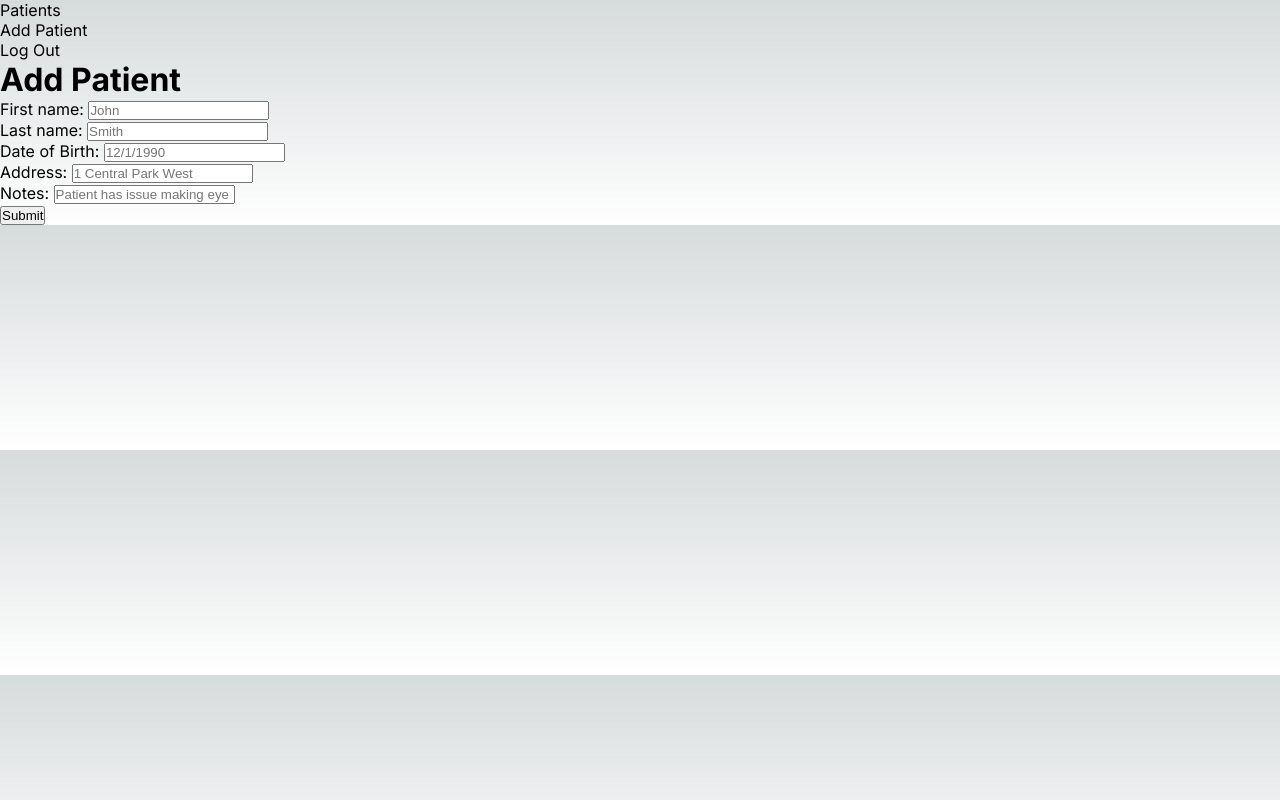
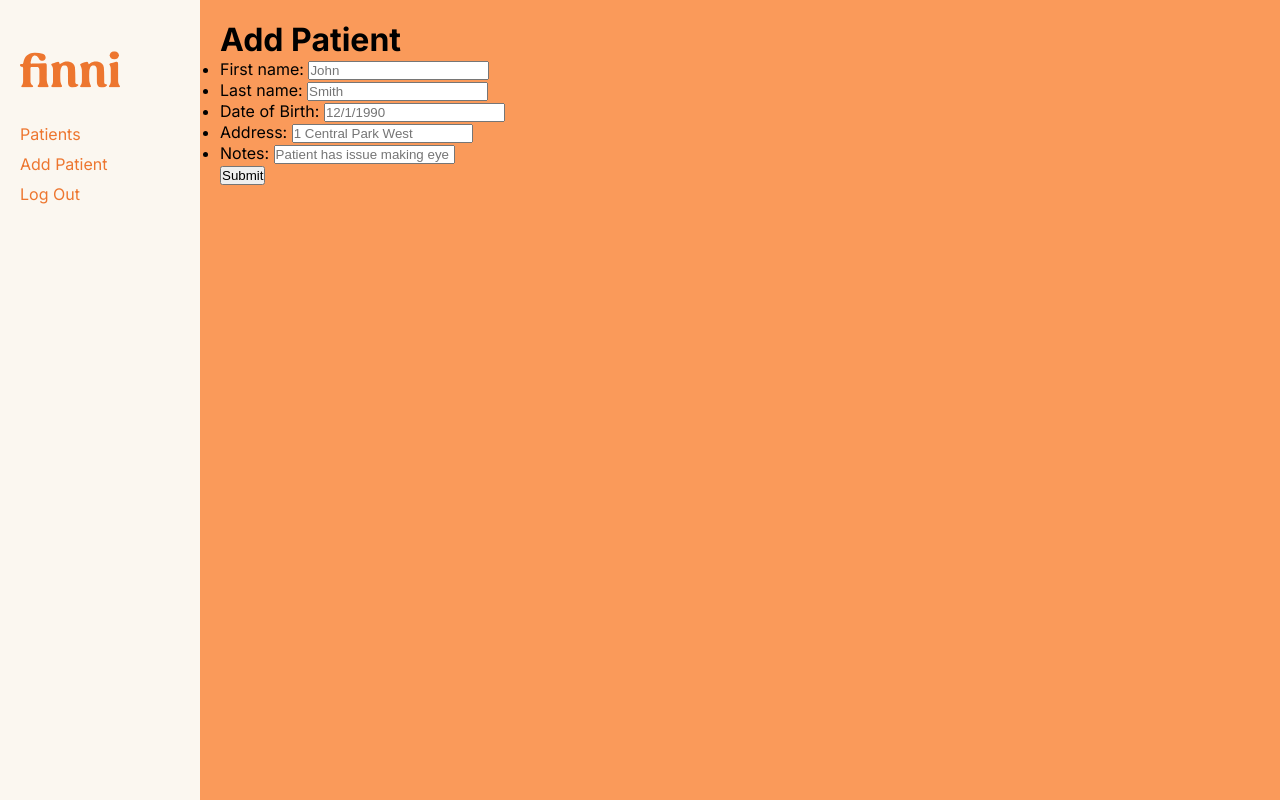
Before and after one commit to solomonii/finnihealth-takehome, a Next.js app: page /dashboard/addpatient in a window 1280 px wide. Built offline with nearby package versions, Linux system fonts and the light colour scheme; no server answers.

Commit message:
dashboard table and navigation UI

```diff
--- /dev/null
+++ b/src/app/dashboard/dashboard.module.css
@@ -0,0 +1,82 @@
+.dashboardContainer {
+    display: flex;
+    height: 100vh;
+    background-color: #fa9a5a;
+}
+
+.header {
+    padding-top: 20px;
+}
+
+.sidebar {
+    width: 200px;
+    padding: 20px;
+    background-color: #fbf7f0;
+    color: #ed762f;
+  }
+
+  .sidebar ul {
+    list-style-type: none;
+    padding: 0;
+  }
+
+  .sidebar ul li {
+    margin-bottom: 10px;
+  }
+
+  .sidebar ul li a {
+    color: #ed762f;
+    text-decoration: none;
+  }
+
+  .sidebar ul li a:hover {
+    text-decoration: underline;
+  }
+
+  .content {
+    flex: 1;
+    padding: 20px;
+  }
+
+.dashboard {
+    background-color: #fbf7f0;
+    color: #000;
+    border-radius: 8px;
+    overflow: hidden;
+  }
+
+  .table {
+    width: 100%;
+    border-collapse: collapse;
+    margin-top: 20px;
+  }
+
+  .table tr:not(:first-child) {
+    border-top: 1px solid #a9a9a9;
+  }
+
+  .table td {
+    padding: 36px 10px;
+  }
+
+  .table th {
+    color: #555;
+    font-weight: bold;
+    text-align: left;
+    padding: 10px;
+    border-bottom: 1px solid #a9a9a9;
+  }
+
+  .table button {
+    background-color: #ed762f;
+    color: #fff;
+    padding: 8px 12px;
+    border: none;
+    border-radius: 4px;
+    cursor: pointer;
+    transition: background-color 0.3s ease;
+  }
+
+  .table button:hover {
+    background-color: #fa9a5a;
+  }
--- a/src/app/dashboard/layout.js
+++ b/src/app/dashboard/layout.js
@@ -1,11 +1,16 @@
 import Navigation from "@/components/Navigation";
+import styles from "@/app/dashboard/dashboard.module.css";
 
 export default function DashboardLayout({ children }) {
   return (
     <html>
       <body>
-        <Navigation />
-        <main>{children}</main>
+        <div className={styles.dashboardContainer}>
+          <Navigation />
+          <div className={styles.content}>
+            <main>{children}</main>
+          </div>
+        </div>
       </body>
     </html>
   );
--- a/src/components/Navigation.js
+++ b/src/components/Navigation.js
@@ -2,6 +2,9 @@
 
 import { signOut } from "@/lib/firebase/auth";
 import { useRouter } from "next/navigation";
+import Image from "next/image";
+import styles from "@/app/dashboard/dashboard.module.css";
+import logo from "@/lib/logo.svg";
 
 export const dynamic = "force-dynamic";
 
@@ -14,7 +17,8 @@ export default function Navigation() {
   }
 
   return (
-    <main>
+    <div className={styles.sidebar}>
+      <Image src={logo} width={100} height={100} alt="logo" />
       <ul>
         <li>
           <a href="/dashboard">Patients</a>
@@ -28,6 +32,6 @@ export default function Navigation() {
           </a>
         </li>
       </ul>
-    </main>
+    </div>
   );
 }
```
Also changed, not shown: src/app/dashboard/page.js (+4 -3 lines), src/components/PatientsTable.js (+32 -15 lines).
